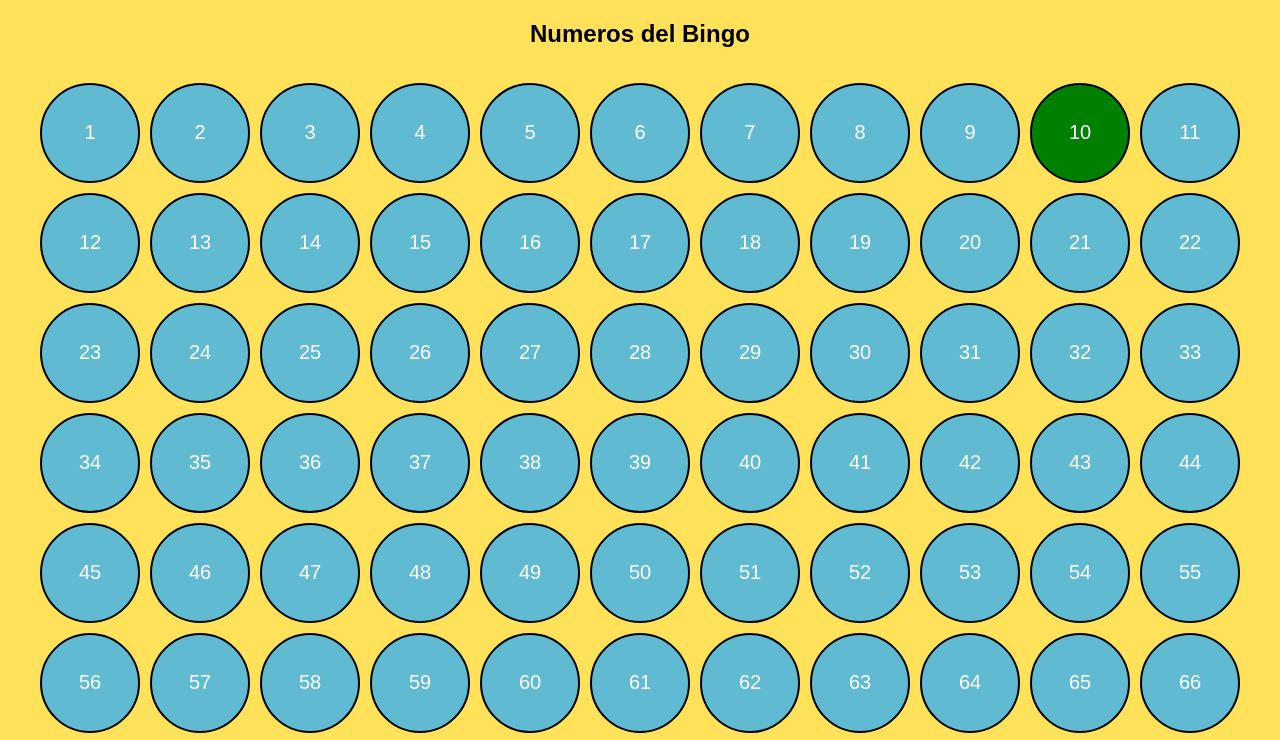
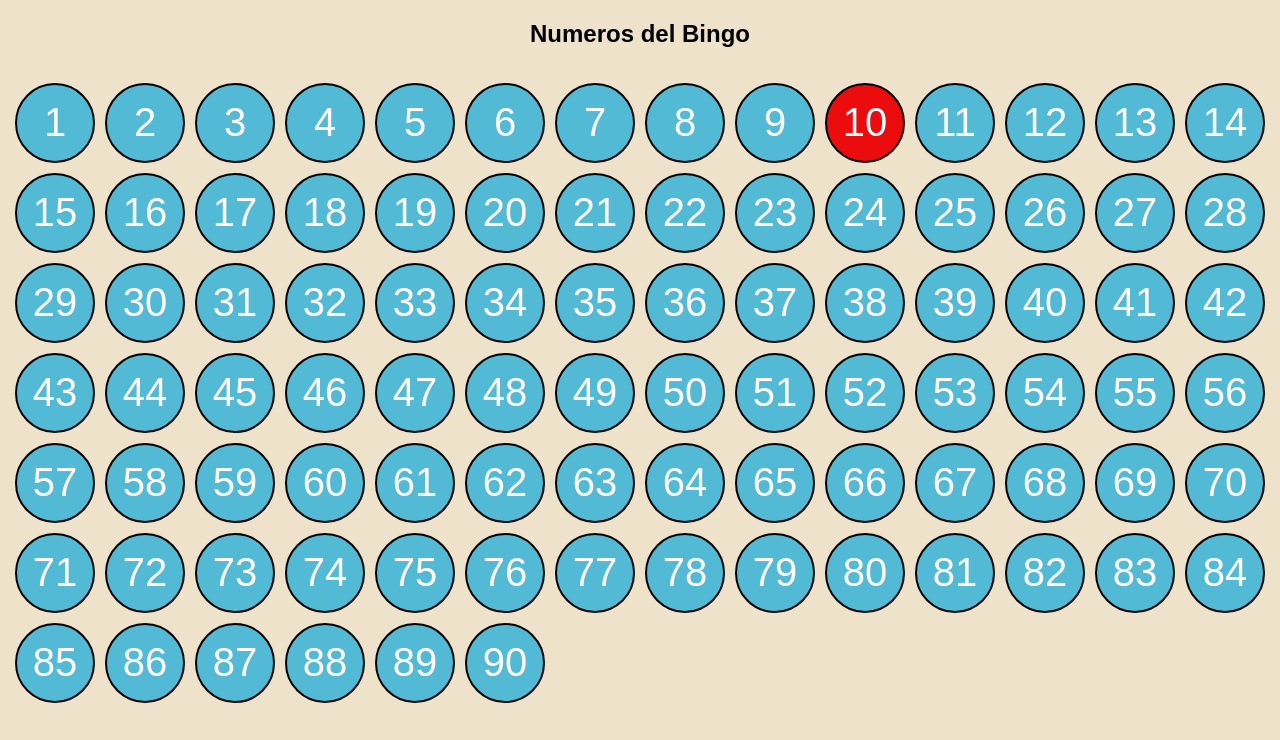
Before and after one commit to markis24/Numeros_Bingo, a plain HTML site: page index.html in a window 1280 px wide. Both pictures are taken after a click on the button "10". Shown: the top 740 px of the page. Drawn offline with Linux system fonts and the light colour scheme.

Commit message:
Modificando el fondo y cambiando diseño a grid

```diff
--- a/style.css
+++ b/style.css
@@ -2,9 +2,10 @@
     box-sizing: border-box;
     font-family: 'Montserrat', sans-serif;
 
+
 }
 body {
-    background: #ffe259;
+    background: #efe2ca;
     margin: 0;
     padding: 0;
 }
@@ -16,31 +17,41 @@ body {
 
 #numeros {
     display: flex;
-    flex-wrap: wrap;
+    display: grid;
+    grid-template-columns: repeat(14, 0fr);
     justify-content: center;
     padding-left: 20px;
     padding-right: 20px;
 }
 
 button {
-    background-color: rgb(96, 186, 209);
+    background-color: rgb(82, 186, 212);
+    color: white;
+    width: 80px;
+    height: 80px;
+    border-radius: 50px;
+    border: 2px solid black;
+    cursor: pointer;
+    font-size:40px;
+    margin: 5px;
+}
+#instrucciones {
+    background-color: rgb(209, 96, 96);
     color: white;
     width: 100px;
     height: 100px;
-    border-radius: 50px;
+    border-radius: 10px;
     border: 2px solid black;
     cursor: pointer;
     font-size: 20px;
     margin: 5px;
 }
 
-button:hover {
-    background-color: rgb(55, 136, 64);
+
+
+/* Clase para el botón marcado en verde */
+button.clicked {
+    background-color: rgb(235, 13, 13);
+    border-color: black;
+    pointer-events: auto; /* Permite hacer clic en verde también */
 }
-
-/* Nueva clase CSS para el botón después de hacer clic */
-button.clicked {
-    background-color: green;
-    border-color: black;
-    pointer-events: none;  /* Desactiva el clic */
-}
```
